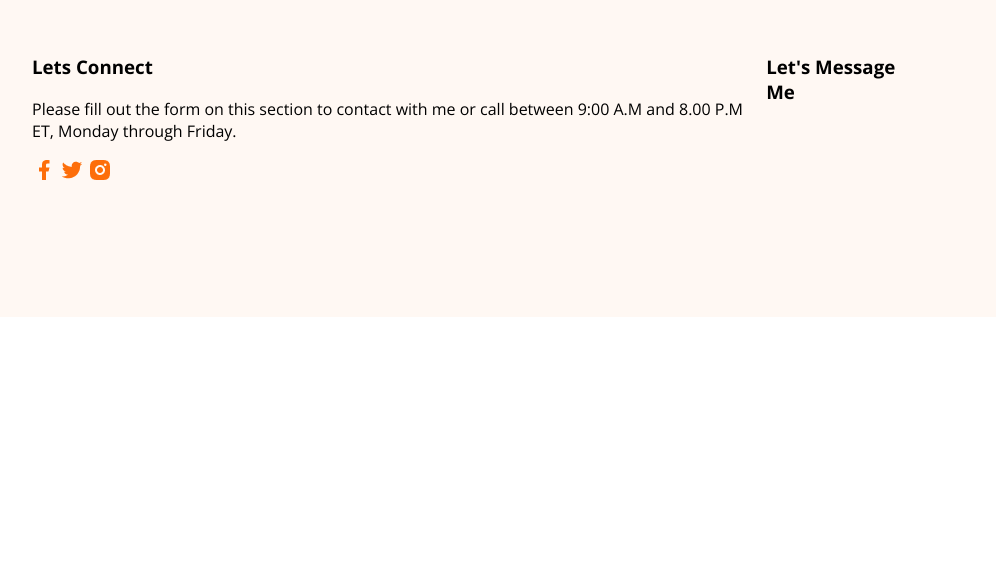
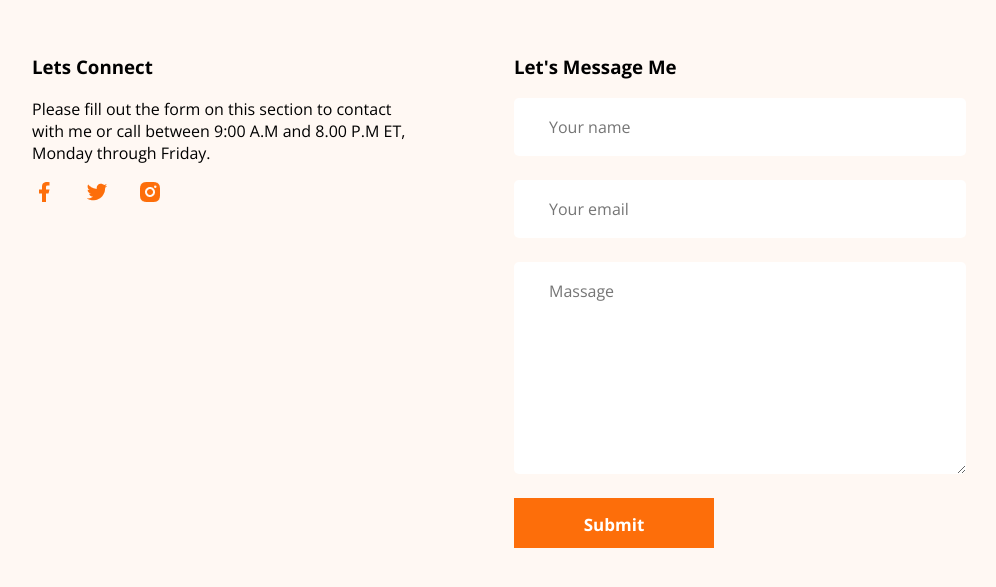
Before and after one commit to Shuridh/developer-portfolio, a plain HTML site: page index.html in a window 1280 px wide. Shown: the part 4118-4705 px from the top of the page, without its empty margins (176-1172 px from the left). Before the commit the page ends 4443 px from the top, so only its background shows below. Drawn offline with nearby package versions, Linux system fonts and the light colour scheme.

Commit message:
final commit

```diff
--- a/index.html
+++ b/index.html
@@ -216,6 +216,28 @@
             background: #FFF8F3;
             padding: 130px 200px;
             margin-top: 100px;
+            gap: 100px;
+        }
+        .footer-column{
+            width: 50%;
+        }
+        .contact input,textarea{
+            display: block;
+            margin-bottom: 24px;
+            padding: 18px 35px;
+            font-size: 16px;
+            color: #757575;
+            border-radius: 5px;
+            background:#FFF;
+            border: 0;
+            width: 100%;
+        }
+        .nbtn{
+            width: 150px;
+         height: 64px;
+        }
+        .social-links a{
+            margin-right: 25px;
         }
     </style>
 </head>
@@ -383,8 +405,19 @@
             <h3 class="section-column">
                 Let's Message Me
             </h3>
+            <form class="contact" action="">
+
+                <input type="text" placeholder="Your name">
+                <input type="email" name="" id="" placeholder="Your email">
+                <textarea name="" id="" cols="35" rows="8" placeholder="Massage"></textarea>
+
+
+
+            </form>
+
+             <button class="btn">Submit</button>
+
             <br>
-
           </div>
 
     </footer>
```
